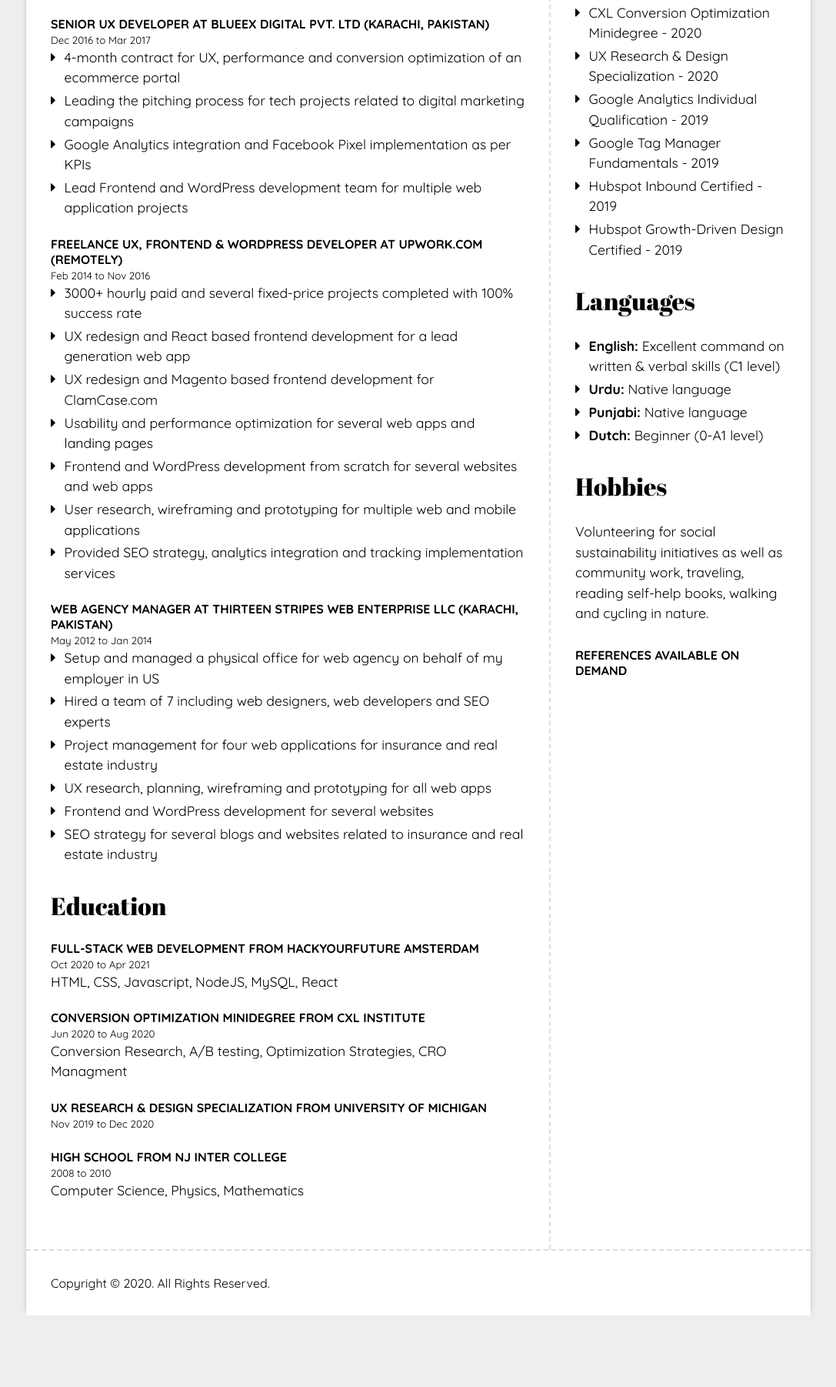
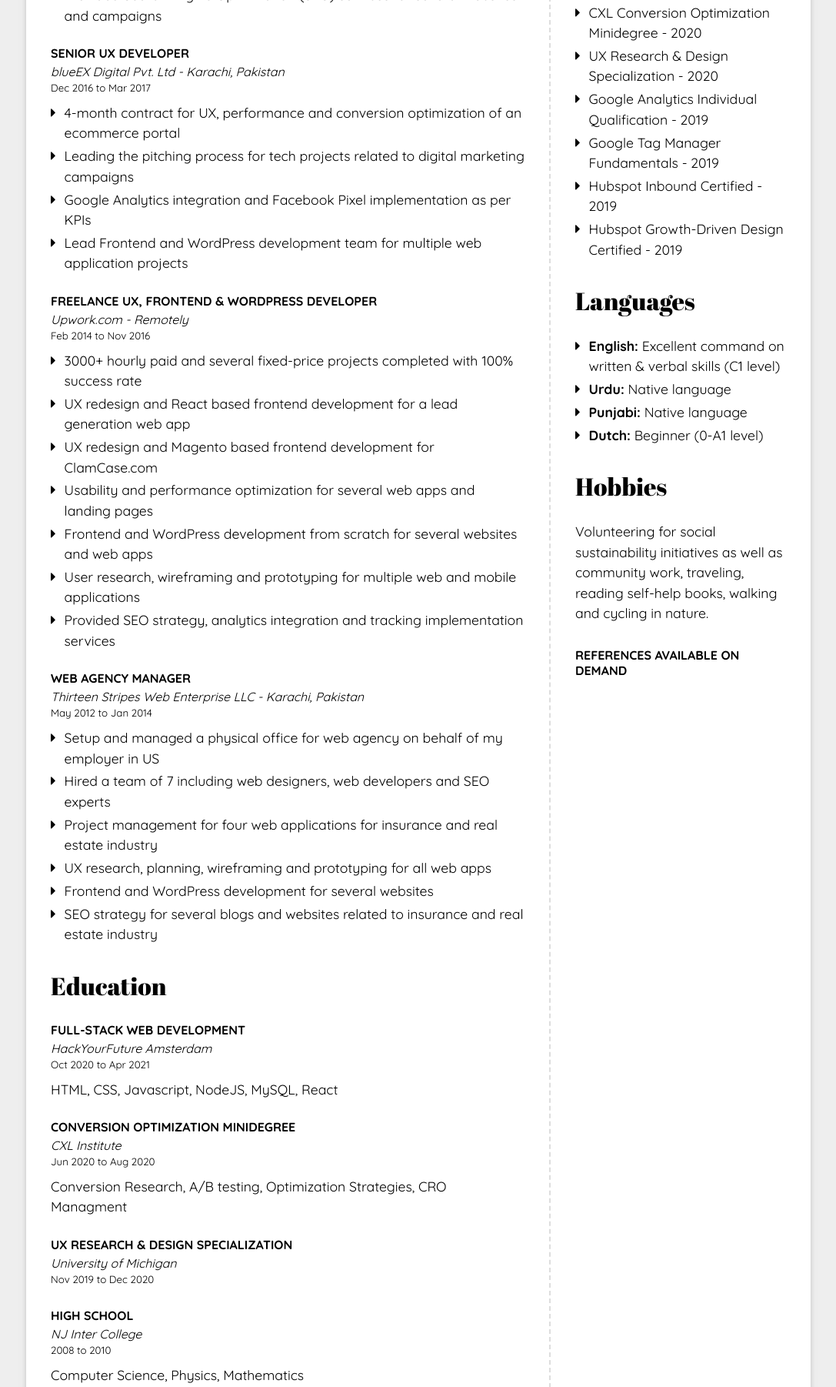
Before and after one commit to SaeedRafay/HYF-Module-HTMLCSSGIT, a plain HTML site: page week1/The-Digital-Resume/index.html in a window 1280 px wide. Shown: the part 1721-3523 px from the top of the page at 77% size, without its empty margins (96-1183 px from the left). Before the commit the page ends 3430 px from the top, so only its background shows below. Drawn offline with Linux system fonts and the light colour scheme.

Commit message:
Updates to week1 homework based on Arco's feedback

```diff
--- a/week1/The-Digital-Resume/index.html
+++ b/week1/The-Digital-Resume/index.html
@@ -122,11 +122,12 @@
       <section>
         <h2>Experience</h2>
         <article>
-          <h6>Tech Lead at Synite Digital Pvt. Ltd (Karachi, Pakistan)</h6>
-          <small
-            ><time datetime="2017-04">Apr 2017</time> to
-            <time datetime="2019-02">Feb 2019</time></small
-          >
+          <h6>Tech Lead</h6>
+          <em>Synite Digital Pvt. Ltd - Karachi, Pakistan</em>
+          <small>
+            <time datetime="2017-04">Apr 2017</time> to
+            <time datetime="2019-02">Feb 2019</time>
+          </small>
           <ul>
             <li>
               Worked for clients like KFC Pakistan, Standard Chartered Bank
@@ -167,13 +168,12 @@
           </ul>
         </article>
         <article>
-          <h6>
-            Senior UX Developer at blueEX Digital Pvt. Ltd (Karachi, Pakistan)
-          </h6>
-          <small
-            ><time datetime="2016-12">Dec 2016</time> to
-            <time datetime="2017-03">Mar 2017</time></small
-          >
+          <h6>Senior UX Developer</h6>
+          <em>blueEX Digital Pvt. Ltd - Karachi, Pakistan</em>
+          <small>
+            <time datetime="2016-12">Dec 2016</time> to
+            <time datetime="2017-03">Mar 2017</time>
+          </small>
           <ul>
             <li>
               4-month contract for UX, performance and conversion optimization
@@ -194,14 +194,12 @@
           </ul>
         </article>
         <article>
-          <h6>
-            Freelance UX, Frontend & WordPress Developer at Upwork.com
-            (Remotely)
-          </h6>
-          <small
-            ><time datetime="2014-02">Feb 2014</time> to
-            <time datetime="2016-03">Nov 2016</time></small
-          >
+          <h6>Freelance UX, Frontend & WordPress Developer</h6>
+          <em>Upwork.com - Remotely</em>
+          <small>
+            <time datetime="2014-02">Feb 2014</time> to
+            <time datetime="2016-03">Nov 2016</time>
+          </small>
           <ul>
             <li>
               3000+ hourly paid and several fixed-price projects completed with
@@ -234,14 +232,12 @@
           </ul>
         </article>
         <article>
-          <h6>
-            Web Agency Manager at Thirteen Stripes Web Enterprise LLC (Karachi,
-            Pakistan)
-          </h6>
-          <small
-            ><time datetime="2012-05">May 2012</time> to
-            <time datetime="2014-01">Jan 2014</time></small
-          >
+          <h6>Web Agency Manager</h6>
+          <em>Thirteen Stripes Web Enterprise LLC - Karachi, Pakistan</em>
+          <small>
+            <time datetime="2012-05">May 2012</time> to
+            <time datetime="2014-01">Jan 2014</time>
+          </small>
           <ul>
             <li>
               Setup and managed a physical office for web agency on behalf of my
@@ -272,7 +268,8 @@
       <section>
         <h2>Education</h2>
         <article>
-          <h6>Full-Stack Web Development from HackYourFuture Amsterdam</h6>
+          <h6>Full-Stack Web Development</h6>
+          <em>HackYourFuture Amsterdam</em>
           <small
             ><time datetime="2020-10">Oct 2020</time> to
             <time datetime="2021-04">Apr 2021</time></small
@@ -280,7 +277,8 @@
           <p>HTML, CSS, Javascript, NodeJS, MySQL, React</p>
         </article>
         <article>
-          <h6>Conversion Optimization Minidegree from CXL Institute</h6>
+          <h6>Conversion Optimization Minidegree</h6>
+          <em>CXL Institute</em>
           <small
             ><time datetime="2020-06">Jun 2020</time> to
             <time datetime="2020-08">Aug 2020</time></small
@@ -291,16 +289,16 @@
           </p>
         </article>
         <article>
-          <h6>
-            UX Research & Design Specialization from University of Michigan
-          </h6>
+          <h6>UX Research & Design Specialization</h6>
+          <em>University of Michigan</em>
           <small
             ><time datetime="2019-11">Nov 2019</time> to
             <time datetime="2020-12">Dec 2020</time></small
           >
         </article>
         <article>
-          <h6>High School from NJ Inter College</h6>
+          <h6>High School</h6>
+          <em>NJ Inter College</em>
           <small
             ><time datetime="2008">2008</time> to
             <time datetime="2010">2010</time></small
--- a/week1/The-Digital-Resume/style.css
+++ b/week1/The-Digital-Resume/style.css
@@ -32,45 +32,43 @@ body {
   grid-template-areas: "header header header header header header" "main main main main aside aside" "footer footer footer footer footer footer";
 }
 
-h1 {
+h1, h2, h3, h4 {
   font-family: var(--heading-font);
-  font-size: 2.4rem;
   font-weight: normal;
 }
 
+h1 {
+  font-size: 2.4rem;
+}
+
 h2 {
-  font-family: var(--heading-font);
   font-size: 2rem;
-  font-weight: normal;
 }
 
 h3 {
-  font-family: var(--heading-font);
   font-size: 1.8rem;
-  font-weight: normal;
 }
 
 h4 {
-  font-family: var(--heading-font);
   font-size: 1.6rem;
-  font-weight: normal;
+}
+
+h5, h6, p {
+  font-family: var(--normal-font);
 }
 
 h5 {
-  font-family: var(--normal-font);
   font-size: 1.3rem;
   font-weight: normal;
 }
 
 h6 {
-  font-family: var(--normal-font);
   font-size: 1rem;
   text-transform: uppercase;
   font-weight: 700;
 }
 
 p {
-  font-family: var(--normal-font);
   font-size: 1.1rem;
   line-height: 1.5;
 }
@@ -161,6 +159,17 @@ aside section {
   margin-bottom: 2rem;
 }
 
+main section h6,
+main section em,
+main section small {
+  display: block;
+  line-height: 1.5;
+}
+
+main section small {
+  margin-bottom: 0.5rem;
+}
+
 footer {
   padding: 2rem;
   border-top: 2px dashed #dddddd;
@@ -175,6 +184,7 @@ footer {
 
   header {
     display: block;
+    font-size: 80%;
   }
 
   .social_links {
```
